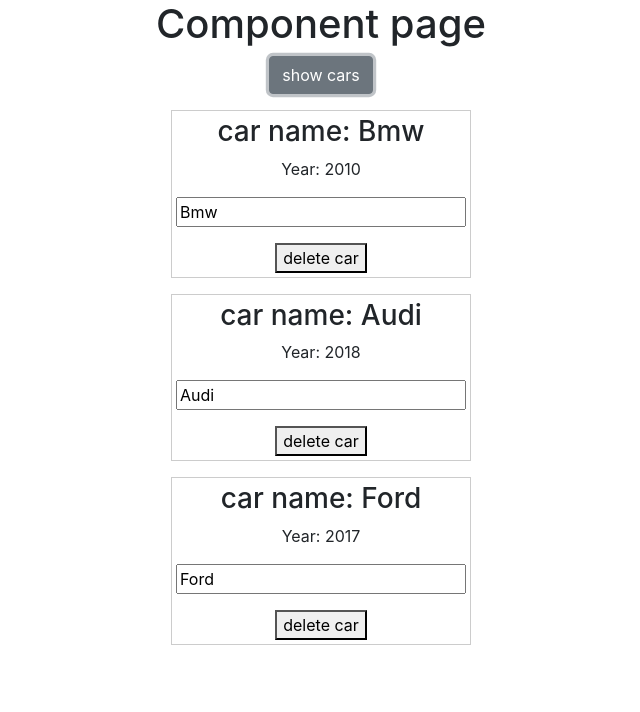
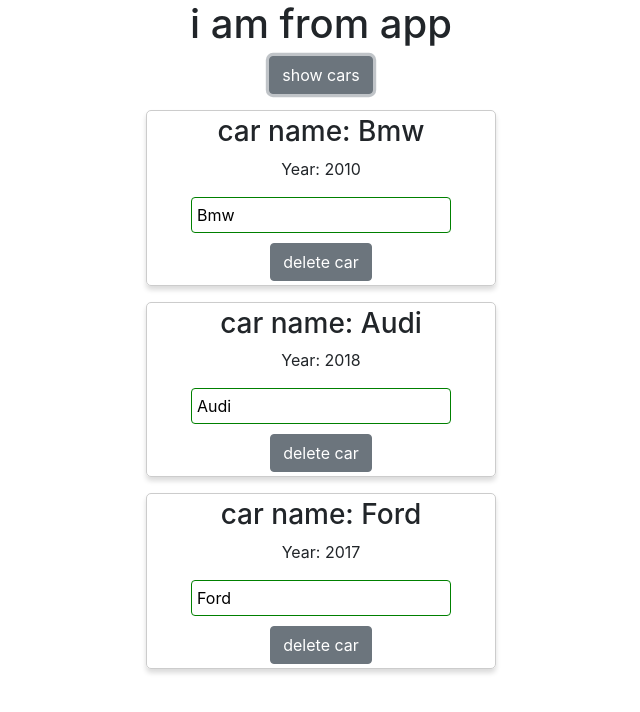
Before and after one commit to andreyfrolov34/react_test, a React (Create React App) app: page / in a window 1280 px wide. Both pictures are taken after a click on the button "show cars". Shown: the top 712 px of the page, without its empty margins (319-959 px from the left). Built offline with nearby package versions, Linux system fonts and the light colour scheme.

Commit message:
перед добавлением пакеты  Radium, добавлен App.css работа со стилями)))

```diff
--- a/src/App.js
+++ b/src/App.js
@@ -1,7 +1,6 @@
 import React, { Component } from 'react';
 import './App.css';
 import Car from './Car/Car'
-import Heading from './Car/Heading'
 
 class App extends Component {
    state = {
@@ -15,23 +14,23 @@
    };
 
    deleteHandler(i) {// при использовании обычной ф-ии, в компоненте нужно исп-ть bind(this) или исп-ть: () => {}
-       const newCars = this.state.cars.concat()// копируем в newCars state.cars
+       const newCars = this.state.cars.concat()// копируем в newCars state.cars (еще сппособ клонирования state в новую переьенную!!!)
        newCars.splice(i, 1)
        this.setState({
            cars: newCars
        })
    }
 
-   handlerVisual = () => {
+   toggleCarsHAndler = () => {
        this.setState({
            showCars : !this.state.showCars
        })
    };
     onChangeName(name, i) {
         const car = this.state.cars[i] // находим элемент по индексу
-        car.name = name //  вполе name элемента присваем новое значение из инпута
+        car.name = name //  в поле name элемента присваем новое значение из инпута
         const newCars = [...this.state.cars] // спред опрератор разворачивает  state.cars в переменую.(клонирует)
-        newCars[i] = car // в новом массиве(в элементе по индексу) присваиваем новый элемент...TODO
+        newCars[i] = car // в новом массиве(в элементе по индексу) присваиваем новый элемент... TODO
         this.setState({ // записываем все значения в setState (!!! примое присваивание запрещено !!!)
             cars: newCars
         })
@@ -63,21 +62,19 @@
 
     return (
       <div style={divStyle}>
-        <Heading
-            title={this.state.pageTitle}
-            handlerVisual={this.handlerVisual.bind(this)}
-        />
-          {/*{this.state.showCars ? cars.map((car, i) => {*/}
-              {/*return (*/}
-                  {/*<Car*/}
-                    {/*key={i}*/}
-                    {/*name={car.name}*/}
-                    {/*year={car.year}*/}
-                    {/*onChangeTitle={() => this.changeTitleHandler(car.name)}*/}
-                  {/*/>*/}
-              {/*)*/}
-          {/*}) : null}*/}
-          {car}
+
+          <h1> {this.props.title}</h1>
+          <div className="input-group mb-3 mx-auto" style={{width: 500}}>
+              <button className="btn btn-secondary mx-auto"
+                      type="button"
+                      onClick={this.toggleCarsHAndler}
+              >
+                  show cars
+              </button>
+          </div>
+          <div style={{}}>
+            {car}
+          </div>
       </div>
     );
   }
--- /dev/null
+++ b/src/Car/Car.css
@@ -0,0 +1,29 @@
+.Car {
+  width: 350px;
+  border: 1px solid #ccc;
+  margin-bottom: 10;
+  box-shadow: 0 4px 5px 0 rgba(0, 0, 0, 0.14);
+  border-radius: 5px;
+}
+
+.input {
+  padding: 5px;
+  box-sizing: border-box;
+  margin-bottom: 10px;
+  border-radius: 4px;
+}
+input:active, input:focus {
+  outline: none
+}
+
+.green {
+  border: 1px solid green;
+}
+
+.red {
+  border: 1px solid red;
+}
+.bold {
+  font-weight: bold;
+  border: 2px solid green;
+}
--- a/src/Car/Car.js
+++ b/src/Car/Car.js
@@ -1,18 +1,25 @@
 import  React from 'react'
-//
-// function Car() {
-//     return (
-//         <h2>component Car</h2>
-//     )
-// }
+import './Car.css'
+// для удобной работы с инлайн стилями можно использовать пакет 'radium' !!!
+export default (props) => {
+  const inputClases = ['input']
+  if (props.name !== '') {
+    inputClases.push('green')
+  }
+  else {
+    inputClases.push('red')
+  }
 
-export default (props) => {
-   return (
-       <div className="px-1 py-1 mb-3 mx-auto" style={{width: '300px', border: '1px solid #ccc'}}>
-           <h3>car name: {props.name}</h3>
-           <p>Year: {props.year}</p>
-           <input className="input-group mb-3 mx-auto" type='text' onChange={props.onChangeName} value={props.name} />
-           <button onClick={props.onDelete}>delete car</button>
-       </div>
-   )
+  if (props.name.length > 5) {
+    inputClases.push('bold')
+  }
+
+	return (
+		<div className="px-1 py-1 mb-3 mx-auto Car" >
+			<h3>car name: {props.name}</h3>
+			<p>Year: {props.year}</p>
+			<input className={inputClases.join(' ')} type='text' onChange={props.onChangeName} value={props.name} />
+			<button className="btn btn-secondary mx-auto" onClick={props.onDelete}>delete car</button>
+		</div>
+	)
 }
--- a/src/Car/Heading.js
+++ /dev/null
@@ -1,17 +0,0 @@
-import  React from 'react'
-
-export default (props) => {
-  return (
-      <div>
-          <h1> {props.title}</h1>
-          <div className="input-group mb-3 mx-auto" style={{width: 500}}>
-              <button className="btn btn-secondary mx-auto"
-                      type="button"
-                      onClick={props.handlerVisual}
-              >
-                  show cars
-              </button>
-          </div>
-      </div>
-  )
-}
--- a/src/index.js
+++ b/src/index.js
@@ -4,7 +4,7 @@
 import App from './App';
 import * as serviceWorker from './serviceWorker';
 
-ReactDOM.render(<App />, document.getElementById('root'));
+ReactDOM.render(<App title= {'i am from app'} />, document.getElementById('root'));
 
 // If you want your app to work offline and load faster, you can change
 // unregister() to register() below. Note this comes with some pitfalls.
```
